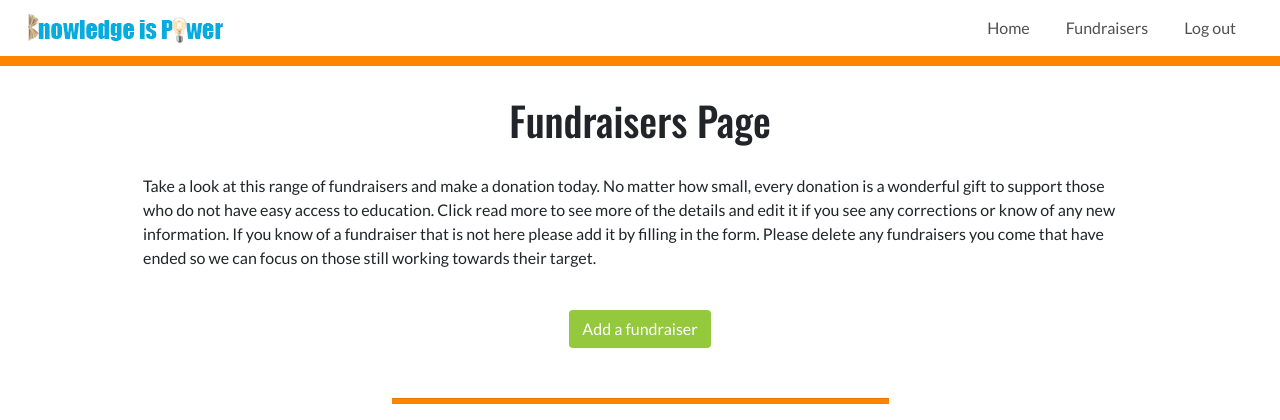
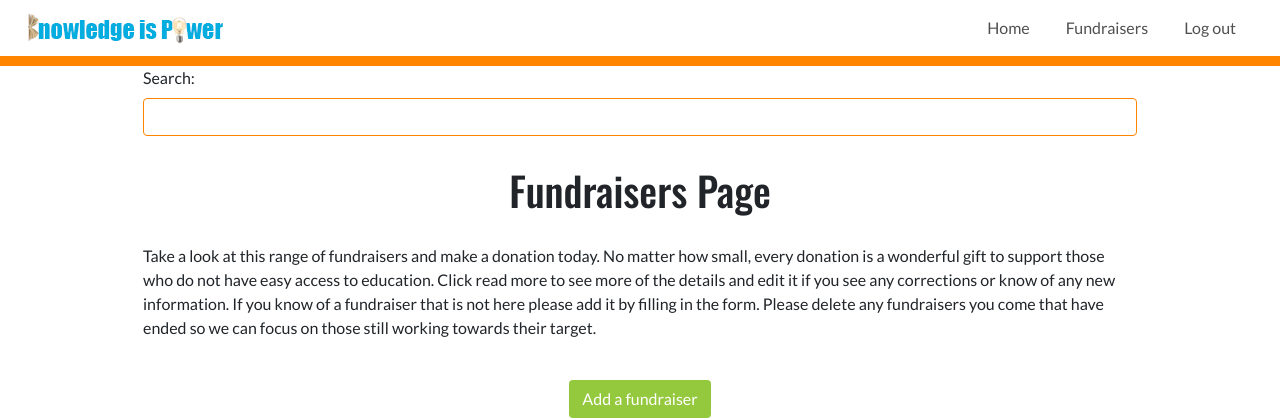
Before and after one commit to Angie55/MilestoneThree_KnowlegeisPower, a Flask app: page /get_fundraisers in a window 1280 px wide. Shown: the top 420 px of the page. Run offline with Flask 2, Linux system fonts and the light colour scheme; grey boxes marked "Sample" are stand-in pictures; a database or web service that is not in the repository returns one stand-in record (values such as "Sample title"); some libraries are stand-ins or nearby versions.

Commit message:
Added search input field to fundraisers page and serach route and function in app.py. Created search results page

```diff
--- a/app.py
+++ b/app.py
@@ -73,12 +73,12 @@ def logout():
     session.clear()  # Kill session
     return redirect(url_for('login'))
 
-
+# displays  home page
 @app.route('/index')
 def index():
     return render_template("index.html")
 
-# displays to home page
+
 @app.route('/contact_us')
 def contact_us():
     return render_template("contact-us.html")
@@ -168,10 +168,53 @@ def delete_fundraiser(fundraiser_id):
     flash('The fundraiser has been deleted')
     return redirect(url_for('get_fundraisers'))
 
+# Search
+
+# searches fundraisers and displays any that have the input value in the title or country
+@app.route('/search', methods=['GET', 'POST'])
+def search():
+    # gets the value of the search input from the fundraisers page
+    search_input = request.form.get("search_input")
+    search_string = str(search_input)
+
+    # narrows down search to just use name and counrty in search for input in fundraisers
+    mongo.db.fundraisers.create_index([('fundraiser_name', 'text'),
+    ('fundraiser_country', 'text')])
+
+    # Searches results and sorts by id
+    search_results = mongo.db.fundraisers.find(
+        {"$text": {"$search": search_string}}).sort([("_id", -1)])
+
+    # counts number of results for of statement below
+    results_count = mongo.db.fundraisers.count_documents(
+        {"$text": {"$search": search_string}})
+
+    if request.method == 'POST':
+
+        # If there is no search input flash the message
+        if search_string == '':
+
+            flash('You have not provided any search input! Please type in a word or take a look at the fundraisers below.')
+
+            return redirect('/get_fundraisers')
+
+        # If no results display then flash this message showing their input
+        elif results_count == 0:
+
+            flash('No matching results found for "{search_input}". Please try a different search, browse through our fundraisers below and add a fundraiser')
+
+            return redirect('/get_fundraisers')
+
+        # Display search result
+        else:
+
+            search_results
+
+    return render_template("search-results.html", fundraisers=search_results)
 
 
 # runs the app
 if __name__ == '__main__':
     app.run(host=os.environ.get('IP'),
         port=int(os.environ.get('PORT')),
-        debug=True)
+        debug=False)
--- a/templates/fundraisers.html
+++ b/templates/fundraisers.html
@@ -15,6 +15,12 @@
 <div class="container-fluid page-width-container page-padding-sm">
     <!--Header and introduction to fundraiser page-->
     <header class="page-headers">
+        <form action="{{ url_for('search') }}" method="POST">
+            <div class="form-group">
+                <label for="search_input">Search:</label>
+                <input type="text" name="search_input" class="form-control" id="search_input">
+            </div>
+        </form>
         <h1 class="headers-position">Fundraisers Page</h1>
         <p>Take a look at this range of fundraisers and make a donation today. No matter how small, every donation is a wonderful gift to
         support those who do not have easy access to education. Click read more to see more of the details and edit it if you see any corrections
```
Also changed, not shown: templates/search-results.html (added, +11 -0 lines).
